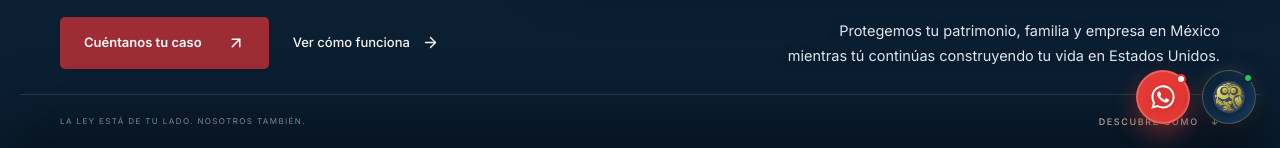
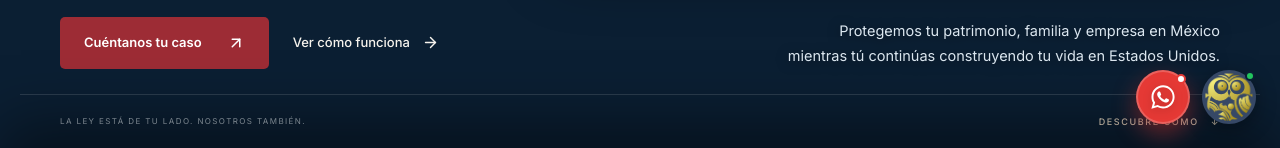
Before and after one commit to karlozvx25/BJG-USA, a React (Vite) app: page / in a window 1280 px wide. Shown: the part 652-800 px from the top of the page. Built offline with nearby package versions, Linux system fonts and the light colour scheme.

Commit message:
style(chatbot): eliminar contenedor de boton y ajustar SVG al tamaño del boton de whatsapp

```diff
--- a/src/Chatbot.css
+++ b/src/Chatbot.css
@@ -51,31 +51,27 @@
 .bjg-chatbot-toggle {
   width: 54px;
   height: 54px;
-  border-radius: 50%;
   padding: 0;
   display: flex;
   align-items: center;
   justify-content: center;
-  background: linear-gradient(135deg, #0b1f33 0%, #17395c 100%);
-  border: 1px solid rgba(184, 154, 98, 0.4);
-  color: #f6f3ed;
+  background: transparent;
+  border: none;
+  box-shadow: none;
   cursor: pointer;
-  box-shadow: 0 10px 30px rgba(0, 0, 0, 0.4), 0 0 20px rgba(184, 154, 98, 0.2);
-  transition: all 0.3s cubic-bezier(0.16, 1, 0.3, 1);
+  transition: transform 0.3s cubic-bezier(0.16, 1, 0.3, 1), filter 0.3s ease;
   outline: none;
   position: relative;
 }
 
 .bjg-chatbot-toggle:hover {
-  transform: translateY(-3px) scale(1.06);
-  border-color: rgba(184, 154, 98, 0.8);
-  box-shadow: 0 14px 35px rgba(0, 0, 0, 0.5), 0 0 25px rgba(184, 154, 98, 0.35);
+  transform: translateY(-3px) scale(1.08);
+  filter: drop-shadow(0 6px 14px rgba(184, 154, 98, 0.5));
 }
 
 .bjg-chatbot-toggle-icon {
   width: 100%;
   height: 100%;
-  border-radius: 50%;
   background: transparent;
   display: flex;
   align-items: center;
@@ -84,16 +80,16 @@
 }
 
 .bjg-chatbot-toggle-icon img {
-  width: 32px;
-  height: 32px;
+  width: 54px;
+  height: 54px;
   object-fit: contain;
-  filter: drop-shadow(0 2px 4px rgba(0, 0, 0, 0.3));
+  filter: drop-shadow(0 4px 10px rgba(0, 0, 0, 0.35));
 }
 
 .bjg-chatbot-toggle-badge {
   position: absolute;
-  top: 2px;
-  right: 2px;
+  top: 1px;
+  right: 1px;
   width: 10px;
   height: 10px;
   background: #22c55e;
```
